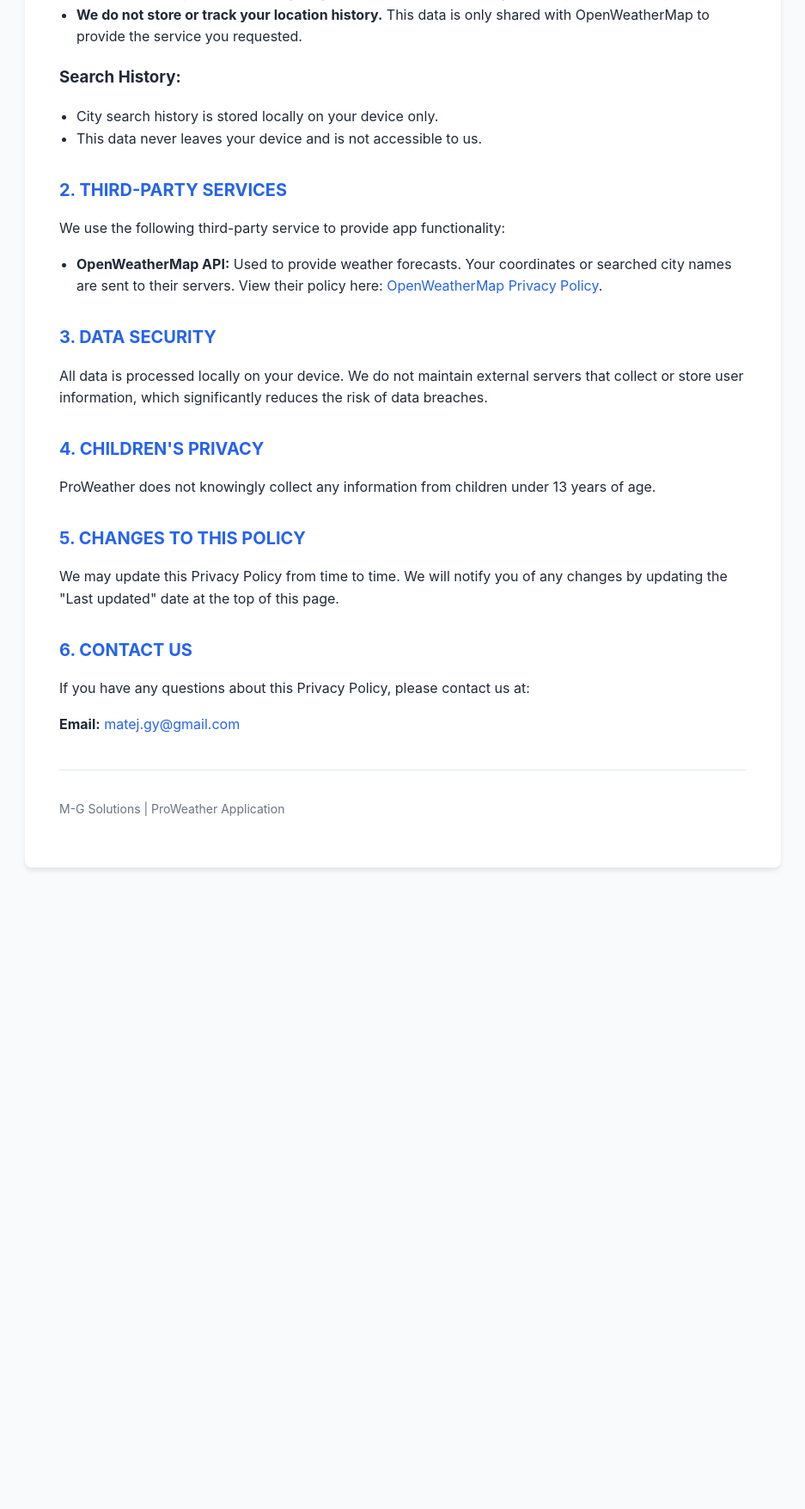
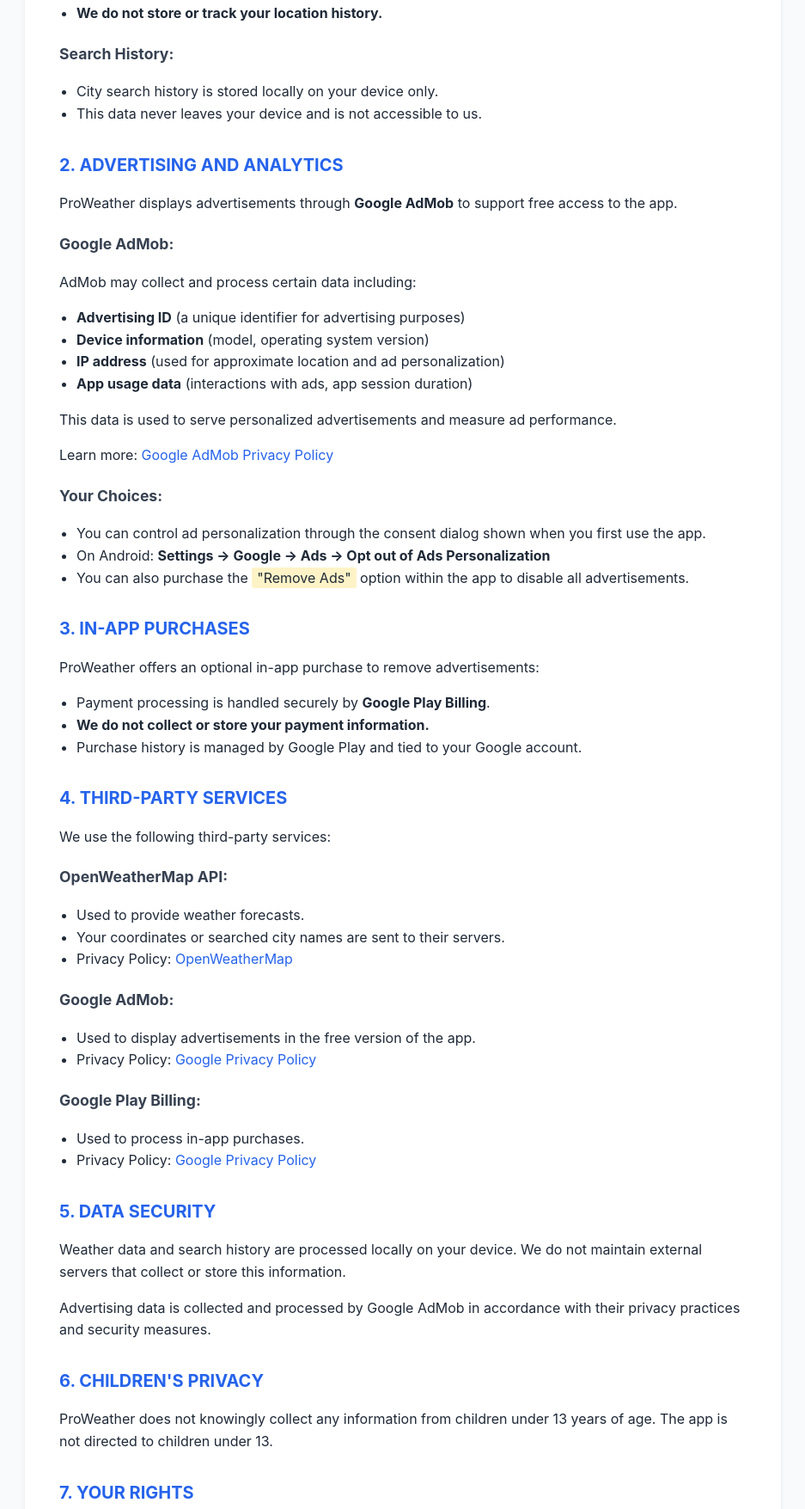
Before and after one commit to IsxImattI/pro-weather-privacy, a plain HTML site: page index.html in a window 1280 px wide. Shown: the part 548-2303 px from the top of the page at 86% size, without its empty margins (171-1108 px from the left). Before the commit the page ends 1597 px from the top, so only its background shows below. Drawn offline with Linux system fonts and the light colour scheme.

Commit message:
Update privacy policy and contact information

```diff
--- a/index.html
+++ b/index.html
@@ -28,28 +28,30 @@
         }
         h1 { color: var(--primary); border-bottom: 2px solid var(--bg); padding-bottom: 10px; }
         h2 { color: var(--primary); margin-top: 30px; font-size: 1.25rem; }
+        h3 { color: #374151; margin-top: 20px; font-size: 1.1rem; }
         p, ul { margin-bottom: 1rem; }
         ul { padding-left: 20px; }
         .footer { margin-top: 40px; font-size: 0.875rem; color: #6b7280; border-top: 1px solid #e5e7eb; padding-top: 20px; }
         a { color: var(--primary); text-decoration: none; }
         a:hover { text-decoration: underline; }
+        .highlight { background-color: #fef3c7; padding: 2px 6px; border-radius: 3px; }
     </style>
 </head>
 <body>
     <div class="container">
         <h1>Privacy Policy for ProWeather</h1>
-        <p><strong>Last updated:</strong> January 23, 2026</p>
+        <p><strong>Last updated:</strong> February 10, 2026</p>
 
         <p>This Privacy Policy describes how <strong>ProWeather</strong> ("we", "our", or "us") handles your information when you use our mobile application.</p>
 
         <h2>1. INFORMATION WE PROCESS</h2>
-        <p>ProWeather is designed to prioritize user privacy. We do not collect, store, or sell your personal information.</p>
+        <p>ProWeather is designed to prioritize user privacy. We do not directly collect or store your personal information on our servers.</p>
 
         <h3>Location Data:</h3>
         <ul>
             <li>When you grant location permission, we use your device's GPS coordinates solely to fetch weather data for your current location.</li>
             <li>Location data is processed locally on your device and sent directly to the OpenWeatherMap API.</li>
-            <li><strong>We do not store or track your location history.</strong> This data is only shared with OpenWeatherMap to provide the service you requested.</li>
+            <li><strong>We do not store or track your location history.</strong></li>
         </ul>
 
         <h3>Search History:</h3>
@@ -58,28 +60,85 @@
             <li>This data never leaves your device and is not accessible to us.</li>
         </ul>
 
-        <h2>2. THIRD-PARTY SERVICES</h2>
-        <p>We use the following third-party service to provide app functionality:</p>
+        <h2>2. ADVERTISING AND ANALYTICS</h2>
+        <p>ProWeather displays advertisements through <strong>Google AdMob</strong> to support free access to the app.</p>
+
+        <h3>Google AdMob:</h3>
+        <p>AdMob may collect and process certain data including:</p>
         <ul>
-            <li><strong>OpenWeatherMap API:</strong> Used to provide weather forecasts. Your coordinates or searched city names are sent to their servers.
-            View their policy here: <a href="https://openweathermap.org/privacy-policy" target="_blank" rel="noopener">OpenWeatherMap Privacy Policy</a>.</li>
+            <li><strong>Advertising ID</strong> (a unique identifier for advertising purposes)</li>
+            <li><strong>Device information</strong> (model, operating system version)</li>
+            <li><strong>IP address</strong> (used for approximate location and ad personalization)</li>
+            <li><strong>App usage data</strong> (interactions with ads, app session duration)</li>
+        </ul>
+        <p>This data is used to serve personalized advertisements and measure ad performance.</p>
+        <p>Learn more: <a href="https://support.google.com/admob/answer/6128543" target="_blank" rel="noopener">Google AdMob Privacy Policy</a></p>
+
+        <h3>Your Choices:</h3>
+        <ul>
+            <li>You can control ad personalization through the consent dialog shown when you first use the app.</li>
+            <li>On Android: <strong>Settings → Google → Ads → Opt out of Ads Personalization</strong></li>
+            <li>You can also purchase the <span class="highlight">"Remove Ads"</span> option within the app to disable all advertisements.</li>
         </ul>
 
-        <h2>3. DATA SECURITY</h2>
-        <p>All data is processed locally on your device. We do not maintain external servers that collect or store user information, which significantly reduces the risk of data breaches.</p>
+        <h2>3. IN-APP PURCHASES</h2>
+        <p>ProWeather offers an optional in-app purchase to remove advertisements:</p>
+        <ul>
+            <li>Payment processing is handled securely by <strong>Google Play Billing</strong>.</li>
+            <li><strong>We do not collect or store your payment information.</strong></li>
+            <li>Purchase history is managed by Google Play and tied to your Google account.</li>
+        </ul>
 
-        <h2>4. CHILDREN'S PRIVACY</h2>
-        <p>ProWeather does not knowingly collect any information from children under 13 years of age.</p>
+        <h2>4. THIRD-PARTY SERVICES</h2>
+        <p>We use the following third-party services:</p>
 
-        <h2>5. CHANGES TO THIS POLICY</h2>
-        <p>We may update this Privacy Policy from time to time. We will notify you of any changes by updating the "Last updated" date at the top of this page.</p>
+        <h3>OpenWeatherMap API:</h3>
+        <ul>
+            <li>Used to provide weather forecasts.</li>
+            <li>Your coordinates or searched city names are sent to their servers.</li>
+            <li>Privacy Policy: <a href="https://openweathermap.org/privacy-policy" target="_blank" rel="noopener">OpenWeatherMap</a></li>
+        </ul>
 
-        <h2>6. CONTACT US</h2>
+        <h3>Google AdMob:</h3>
+        <ul>
+            <li>Used to display advertisements in the free version of the app.</li>
+            <li>Privacy Policy: <a href="https://policies.google.com/privacy" target="_blank" rel="noopener">Google Privacy Policy</a></li>
+        </ul>
+
+        <h3>Google Play Billing:</h3>
+        <ul>
+            <li>Used to process in-app purchases.</li>
+            <li>Privacy Policy: <a href="https://policies.google.com/privacy" target="_blank" rel="noopener">Google Privacy Policy</a></li>
+        </ul>
+
+        <h2>5. DATA SECURITY</h2>
+        <p>Weather data and search history are processed locally on your device. We do not maintain external servers that collect or store this information.</p>
+        <p>Advertising data is collected and processed by Google AdMob in accordance with their privacy practices and security measures.</p>
+
+        <h2>6. CHILDREN'S PRIVACY</h2>
+        <p>ProWeather does not knowingly collect any information from children under 13 years of age. The app is not directed to children under 13.</p>
+
+        <h2>7. YOUR RIGHTS</h2>
+        <p>Depending on your location, you may have rights regarding your personal data, including:</p>
+        <ul>
+            <li>The right to access data collected about you</li>
+            <li>The right to request deletion of your data</li>
+            <li>The right to opt out of personalized advertising</li>
+        </ul>
+        <p>To exercise these rights regarding advertising data, please visit: <a href="https://myadcenter.google.com/" target="_blank" rel="noopener">My Ad Center</a></p>
+
+        <h2>8. CHANGES TO THIS POLICY</h2>
+        <p>We may update this Privacy Policy from time to time. We will notify you of any changes by updating the "Last updated" date at the top of this page and, where appropriate, through the app or via email.</p>
+
+        <h2>9. CONTACT US</h2>
         <p>If you have any questions about this Privacy Policy, please contact us at:</p>
-        <p><strong>Email:</strong> <a href="mailto:matej.gy@gmail.com">matej.gy@gmail.com</a></p>
+        <p><strong>Email:</strong> <a href="mailto:mattifydev@proton.me">mattifydev@proton.me</a><br>
+        <strong>Developer:</strong> Mattify<br>
+        <strong>Application:</strong> ProWeather</p>
 
         <div class="footer">
-            <p>M-G Solutions | ProWeather Application</p>
+            <p>By using ProWeather, you agree to the collection and use of information in accordance with this Privacy Policy.</p>
+            <p style="margin-top: 20px;">© 2026 Mattify | ProWeather Application</p>
         </div>
     </div>
 </body>
```
